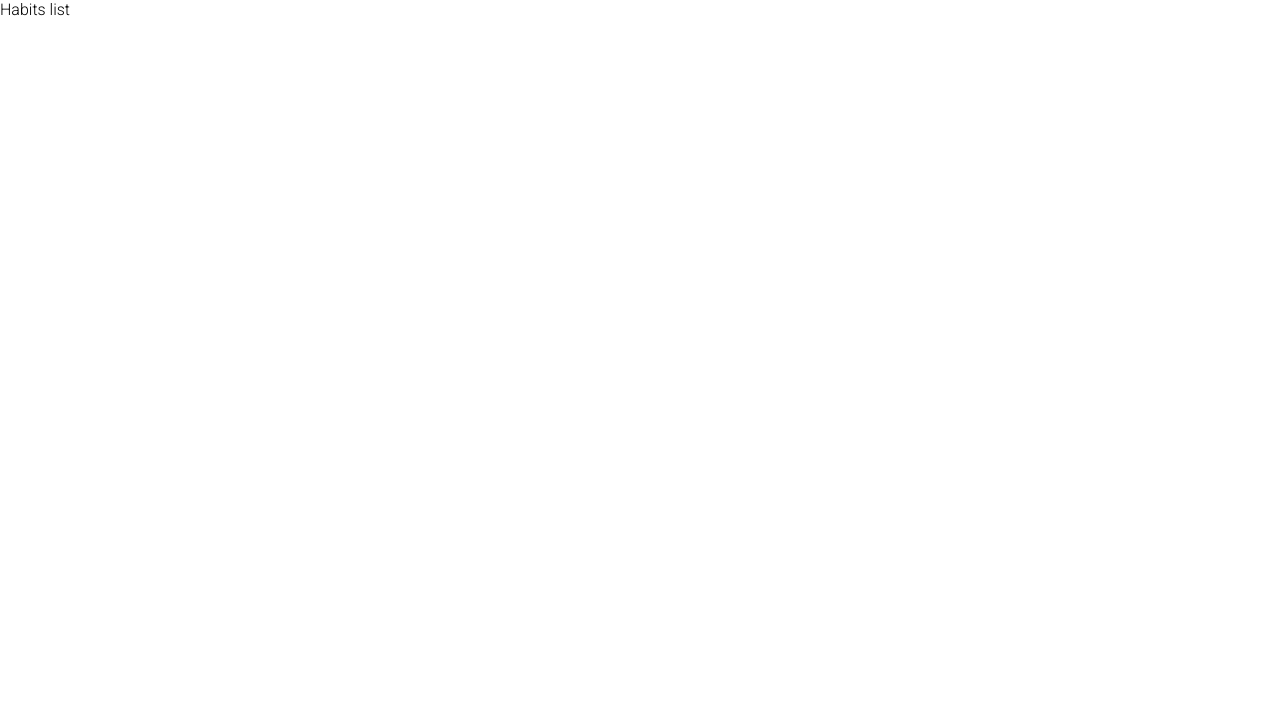
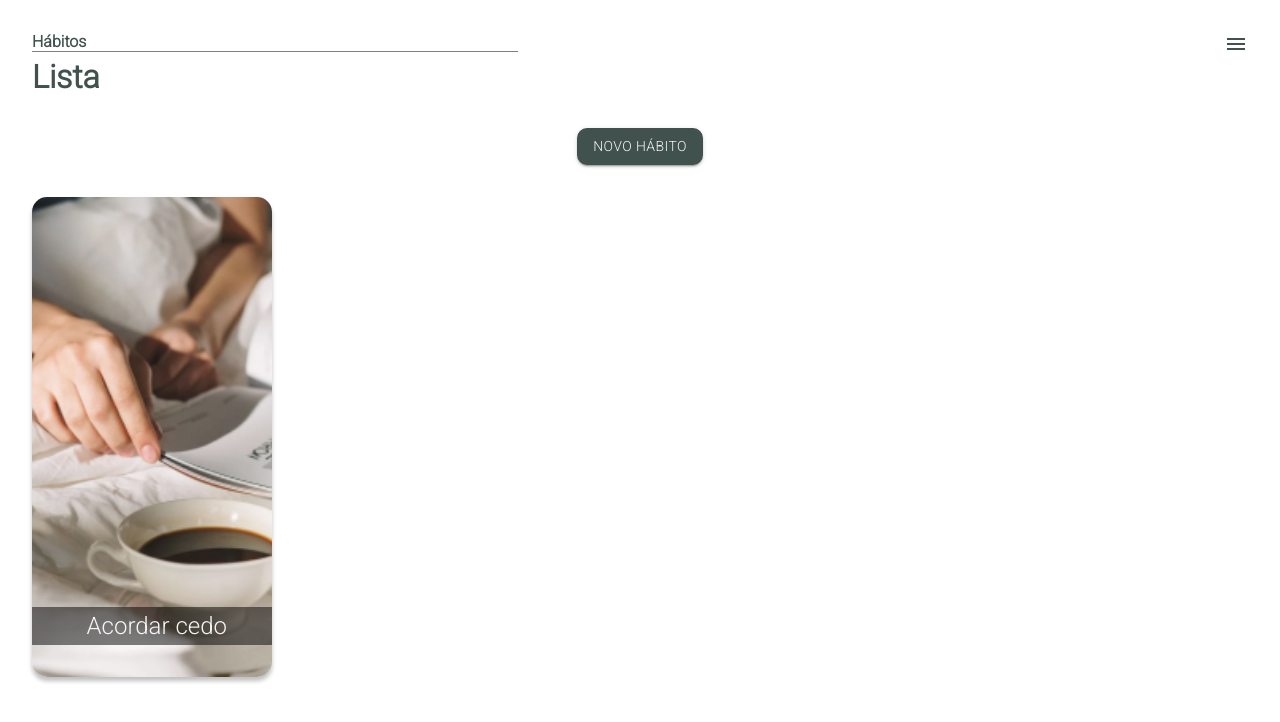
Before and after one commit to alanoli/dopa, a Next.js app: page /habits/list in a window 1280 px wide. Shown: the top 722 px of the page. Built offline with nearby package versions, Linux system fonts and the light colour scheme.

Commit message:
adding habits list screen

```diff
--- /dev/null
+++ b/src/components/habits/HabitCardBig/index.tsx
@@ -0,0 +1,29 @@
+import React from 'react';
+import { useStyles } from './styles';
+
+interface HabitCardBigProps {
+    name: string
+    imageUrl?: string
+    status?: HABIT_STATUS
+}
+
+const HabitCardBig: React.FC<HabitCardBigProps> = ({ name, imageUrl, status }) => {
+    const classes = useStyles();
+
+    return (
+        <div className={classes.container}>
+            <div className={classes.habitCardImage}>
+                {imageUrl == null ?
+                    <img src={'/habits_images/default.png'} alt="" />
+                    :
+                    <img src={imageUrl} alt="" />
+                }
+            </div>
+            <div className={classes.habitCardText}>
+                <p>{name}</p>
+            </div>
+        </div>
+    )
+}
+
+export default HabitCardBig;
--- /dev/null
+++ b/src/components/habits/HabitCardBig/styles.tsx
@@ -0,0 +1,40 @@
+import { makeStyles } from '@material-ui/core/styles';
+import { ITheme } from '../../../styles/themes/theme';
+
+export const useStyles = makeStyles((theme: ITheme) => ({
+    container: {
+        display: 'flex',
+        height: '30rem',
+        width: '15rem',
+        position: 'relative',
+
+        boxShadow: '0px 4px 4px rgba(0, 0, 0, 0.25)',
+
+        borderRadius: '15px',
+        overflow: 'hidden'
+    },
+    habitCardText: {
+        width: '100%',
+
+        position: 'absolute',
+        bottom: '2rem',
+
+        alignSelf: 'center',
+        textAlign: 'center',
+        backgroundColor: 'rgba(0, 0, 0, 0.5)',
+        color: theme.palette.quaternary.main,
+        padding: '0.3rem',
+        fontSize: '1.5rem'
+    },
+    habitCardImage: {
+        width: '100%',
+        height: '100%',
+        '& img': {
+            height: '100%',
+            // maxHeight: '100%',
+            width: 'auto',
+            objectFit: 'contain',
+            opacity: 0.9
+        },
+    }
+}))
--- a/src/pages/habits/list.tsx
+++ /dev/null
@@ -1,9 +0,0 @@
-import React from 'react';
-
-const List = () => {
-    return (
-        <div>Habits list</div>
-    )
-}
-
-export default List;
--- /dev/null
+++ b/src/pages/habits/list/index.tsx
@@ -0,0 +1,27 @@
+import React from 'react';
+import MenuDrawer from '../../../components/drawer/Drawer';
+import ScreenHeader from '../../../components/screenHeader/ScreenHeader';
+import Button from '../../../components/button';
+import HabitCardBig from '../../../components/habits/HabitCardBig';
+
+import { useStyles } from '../styles';
+
+const List = () => {
+    const classes = useStyles();
+
+    return (
+        <div className={classes.container}>
+            <MenuDrawer />
+            <ScreenHeader
+                title={'Lista'}
+                subtitle={'Hábitos'}
+            />
+            <Button>Novo hábito</Button>
+            <section className={classes.habitsList}>
+                <HabitCardBig name={"Acordar cedo"} imageUrl={"/habits_images/wakeupearly.png"} />
+            </section>
+        </div>
+    )
+}
+
+export default List;
--- /dev/null
+++ b/src/pages/habits/list/styles.ts
@@ -0,0 +1,17 @@
+import { makeStyles } from '@material-ui/core/styles';
+import { ITheme } from '../../../styles/themes/theme';
+
+export const useStyles = makeStyles((theme: ITheme) => ({
+    container: {
+        display: 'flex',
+        flexDirection: 'column',
+        gap: '2rem',
+
+        padding: '2rem',
+        margin: 'auto',
+        '& button': {
+            alignSelf: 'center'
+        },
+        color: theme.palette.primary.main
+    },
+}))
```
